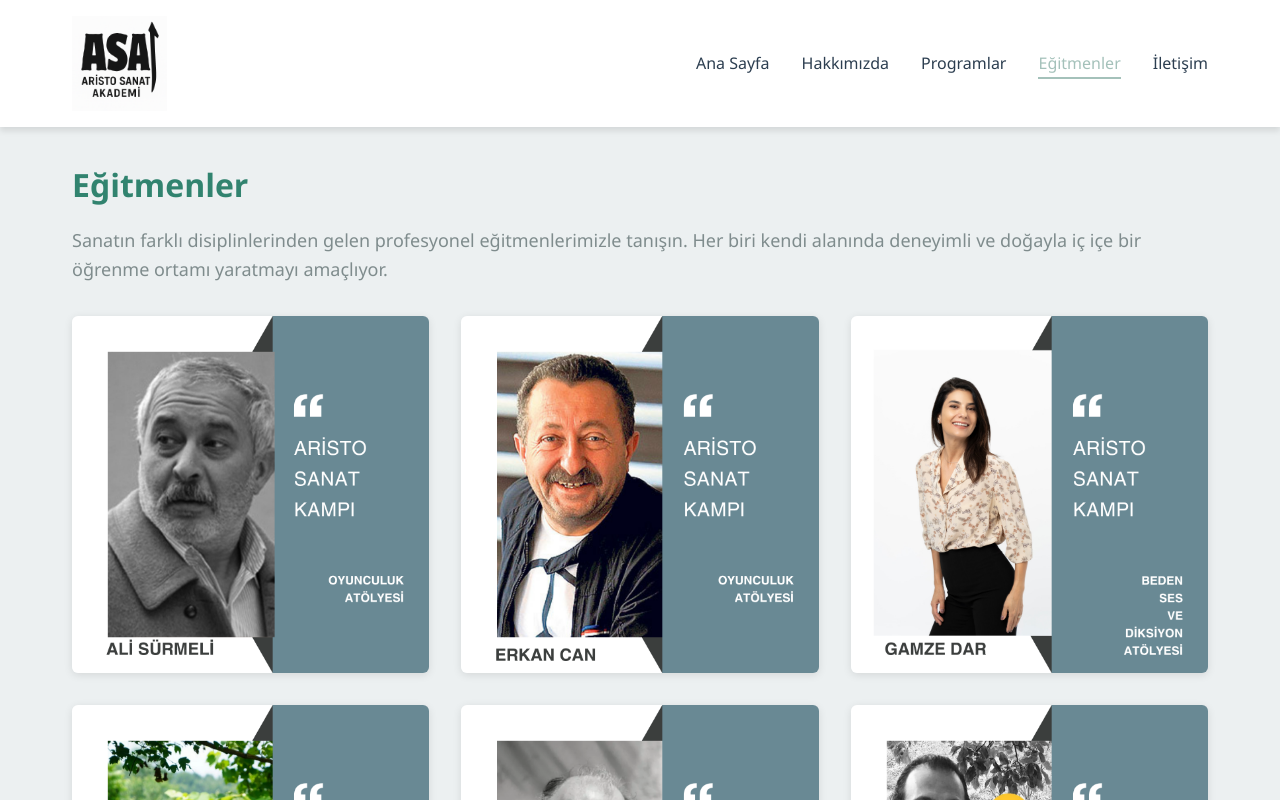
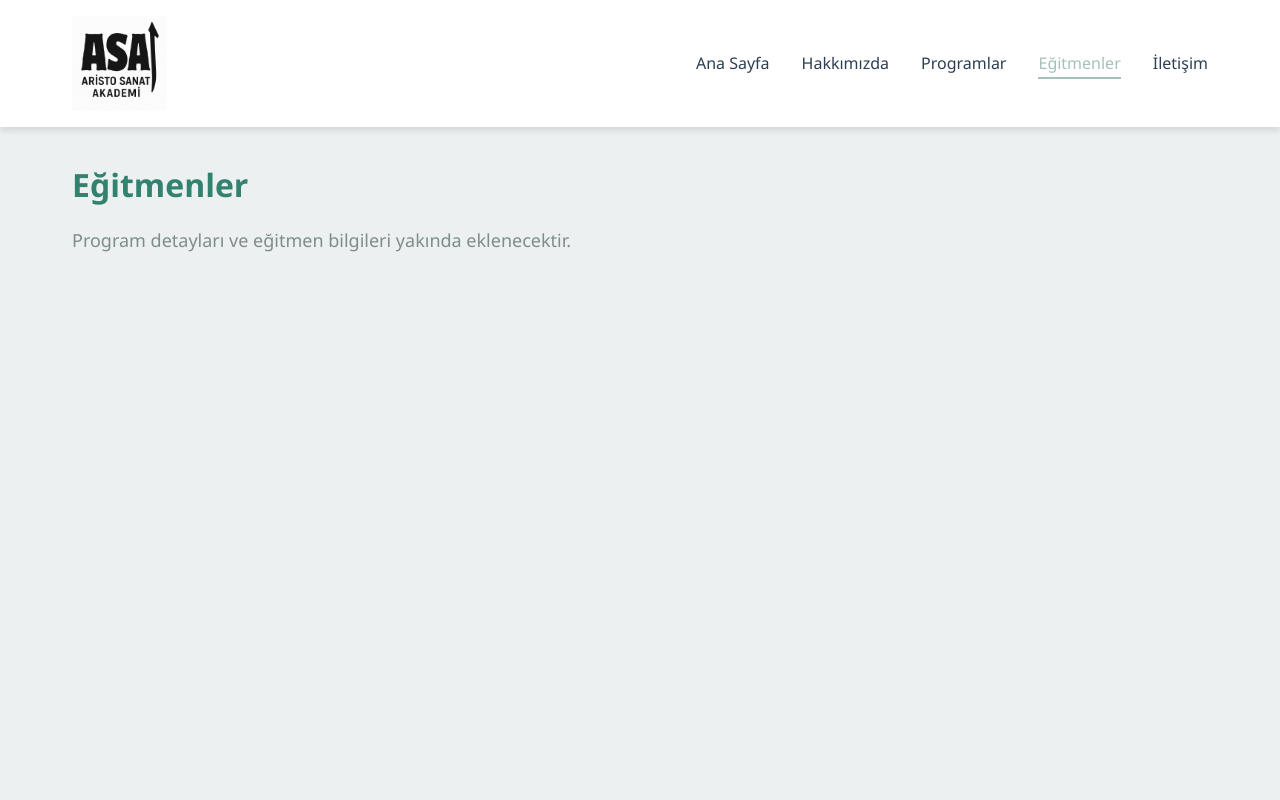
Before and after one commit to berrinsevin/AristoArt, a React app: page /egitmenler in a window 1280 px wide. Shown: the top 800 px of the page. Built offline with nearby package versions, Linux system fonts and the light colour scheme; the HTML template or start-up script is replaced by a standard one.

Commit message:
educators deleted

```diff
--- a/src/pages/educators-page.tsx
+++ b/src/pages/educators-page.tsx
@@ -1,16 +1,15 @@
 export default function Egitmenler() {
-    const images = [1,2,3,4,5,6].map(num => `/src/assets/${num}.png`);
+    // const images = [1,2,3,4,5,6].map(num => `/src/assets/${num}.png`);
     return (
         <div className="page-container fade-in">
             <h1 className="page-title">Eğitmenler</h1>
-            <p className="page-description">Sanatın farklı disiplinlerinden gelen profesyonel eğitmenlerimizle tanışın.
-                Her biri kendi alanında deneyimli ve doğayla iç içe bir öğrenme ortamı yaratmayı amaçlıyor.
+            <p className="page-description">Program detayları ve eğitmen bilgileri yakında eklenecektir.
             </p>
-            <div className="educators-grid">
+            {/* <div className="educators-grid">
                 {images.map((src, idx) => (
                         <img src={src} alt={`Eğitmen ${idx+1}`} className="educator-img" />
                 ))}
-            </div>
+            </div> */}
         </div>
     )
 }
```
